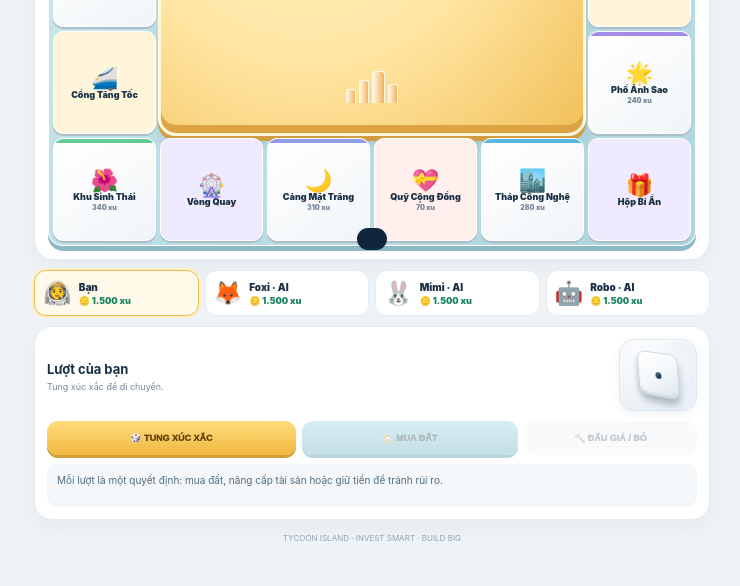
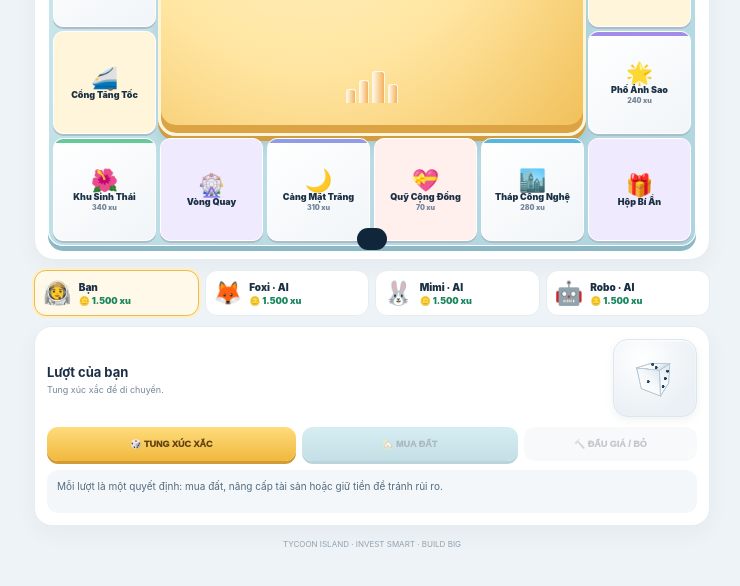
Before and after one commit to Tainguyen1234/tycoon-island, a plain HTML site: page index.html in a window 1280 px wide. Shown: the part 632-1218 px from the top of the page, without its empty margins (268-1008 px from the left). Drawn offline with Linux system fonts and the light colour scheme.

Commit message:
Replace flaky CSS 3D dice with deterministic canvas 3D renderer (V1.0)

```diff
--- a/index.html
+++ b/index.html
@@ -11,13 +11,8 @@ main{padding:0 12px;margin-top:-17px}.wallet{display:flex;align-items:center;jus
 .island{position:absolute;z-index:1;inset:17%;border:3px solid #fff5d9;border-radius:18px;background:radial-gradient(ellipse at 35% 20%,#fff8d7,#ffe5a0 58%,#f1bf58);box-shadow:inset 0 -8px 0 #dca344,0 5px 0 #d29c40,0 9px 15px #3b64742c;display:flex;flex-direction:column;align-items:center;justify-content:center;text-align:center;overflow:hidden}.island .icon{font-size:clamp(29px,8vw,48px);filter:drop-shadow(0 4px 0 #d29a3e);animation:float 3s ease-in-out infinite}.island b{font-size:clamp(10px,2.8vw,16px);color:#65451c;z-index:1;margin-top:3px}.island small{font-size:7px;letter-spacing:1px;color:#8a6938;font-weight:950;margin-top:3px}.mini-city{position:absolute;bottom:7%;display:flex;align-items:end;gap:3px;opacity:.75}.mini-city i{display:block;width:10px;border:1px solid white;border-bottom:0;border-radius:3px 3px 0 0;background:linear-gradient(90deg,#fff,#f1a24a)}.mini-city i:nth-child(1){height:14px}.mini-city i:nth-child(2){height:23px}.mini-city i:nth-child(3){height:32px;width:13px}.mini-city i:nth-child(4){height:19px}
 .pawn{position:absolute;z-index:5;font-size:clamp(17px,4.5vw,25px);transform:translate(-50%,-75%);filter:drop-shadow(0 3px 2px #29415a70);transition:left .42s cubic-bezier(.2,.8,.2,1),top .42s cubic-bezier(.2,.8,.2,1);pointer-events:none}
 .roster{display:grid;grid-template-columns:repeat(2,minmax(0,1fr));gap:6px;margin:10px 0}.player{display:flex;align-items:center;gap:7px;min-width:0;padding:8px;border:1px solid var(--line);border-radius:12px;background:white}.player.active{border-color:#e8bc58;background:#fff9e9;box-shadow:0 0 0 2px #ffefc7}.avatar{font-size:23px}.pname{font-size:10px;font-weight:950;white-space:nowrap}.cash{font-size:9px;color:#19865d;font-weight:900;margin-top:2px}
-.play-panel{background:#fff;border:1px solid var(--line);border-radius:18px;padding:12px;box-shadow:0 8px 22px #17364b0b}.play-head{display:flex;align-items:center;justify-content:space-between;gap:8px}.play-head b{font-size:13px}.play-head small{display:block;color:var(--muted);font-size:9px;margin-top:3px}.dice-stage{width:78px;height:72px;display:grid;place-items:center;perspective:600px;background:radial-gradient(circle at 35% 25%,#fff,#eaf0f5 72%);border:1px solid #dce6ed;border-radius:15px;box-shadow:inset 0 1px 2px #fff,0 3px 8px #29445a12;overflow:visible}
-.cube{position:relative;width:48px;height:48px;-webkit-transform-style:preserve-3d;transform-style:preserve-3d;transform:rotateX(-24deg) rotateY(-32deg) rotateZ(-5deg);transition:none;transform-origin:50% 50%;will-change:transform;filter:drop-shadow(0 6px 4px #20394d55)}
-.cube.rest{transform:rotateX(-24deg) rotateY(-32deg) rotateZ(-5deg)}
-.face{position:absolute;left:0;top:0;width:48px;height:48px;box-sizing:border-box;border-radius:10px;border:1px solid #cbd7e0;background:linear-gradient(145deg,#fff 0%,#f5f8fb 48%,#dce5ed 100%);box-shadow:inset 0 2px 3px #fff,inset 0 -2px 3px #cbd6df;display:grid;grid-template:repeat(3,1fr)/repeat(3,1fr);padding:6px;gap:2px;-webkit-backface-visibility:hidden;backface-visibility:hidden}
-.face i{display:block;border-radius:50%;background:radial-gradient(circle at 35% 30%,#46647d,#102b43 72%);align-self:center;justify-self:center;width:7px;height:7px;box-shadow:0 1px 1px #fff8}.front{transform:translateZ(24px)}.back{transform:rotateY(180deg) translateZ(24px)}.right{transform:rotateY(90deg) translateZ(24px)}.left{transform:rotateY(-90deg) translateZ(24px)}.topface{transform:rotateX(90deg) translateZ(24px)}.bottom{transform:rotateX(-90deg) translateZ(24px)}
-.cube.rolling{-webkit-animation:spinCube 1.4s cubic-bezier(.12,.72,.18,1) 1 forwards;animation:spinCube 1.4s cubic-bezier(.12,.72,.18,1) 1 forwards}
-@keyframes spinCube{0%{transform:rotateX(-24deg) rotateY(-32deg) rotateZ(-5deg) translateY(0)}25%{transform:rotateX(156deg) rotateY(328deg) rotateZ(175deg) translateY(-8px)}65%{transform:rotateX(456deg) rotateY(688deg) rotateZ(355deg) translateY(-5px)}100%{transform:rotateX(696deg) rotateY(1048deg) rotateZ(715deg) translateY(0)}}
+.play-panel{background:#fff;border:1px solid var(--line);border-radius:18px;padding:12px;box-shadow:0 8px 22px #17364b0b}.play-head{display:flex;align-items:center;justify-content:space-between;gap:8px}.play-head b{font-size:13px}.play-head small{display:block;color:var(--muted);font-size:9px;margin-top:3px}.dice-stage{width:84px;height:78px;display:grid;place-items:center;background:radial-gradient(circle at 35% 25%,#fff,#eaf0f5 72%);border:1px solid #dce6ed;border-radius:15px;box-shadow:inset 0 1px 2px #fff,0 3px 8px #29445a12;overflow:hidden}
+#diceCanvas{display:block;width:76px;height:76px;max-width:100%;touch-action:none}
 .controls{display:grid;grid-template-columns:1.15fr 1fr .8fr;gap:6px;margin-top:10px}button{border:0;border-radius:11px;padding:12px 4px;font-size:9px;font-weight:950;cursor:pointer;touch-action:manipulation}button:disabled{opacity:.35;filter:grayscale(.3)}.roll{background:linear-gradient(#ffdc7c,#f0b83e);color:#62430e;box-shadow:0 3px 0 #d29b36}.buy{background:linear-gradient(#75d6e8,#3daac7);color:#083d50;box-shadow:0 3px 0 #278ba7}.pass{background:#eaf0f5;color:#506478}
 .action-info{margin-top:9px;background:#f3f7fa;border-radius:11px;padding:9px 10px;min-height:43px;font-size:10px;line-height:1.4;color:#536b7f}.action-info strong{color:#1c4058}.toast{position:fixed;left:50%;bottom:18px;transform:translate(-50%,100px);background:#10263b;color:white;padding:11px 15px;border-radius:12px;font-size:11px;font-weight:850;transition:.25s;z-index:20;max-width:90%;text-align:center}.toast.show{transform:translate(-50%,0)}
 .overlay{position:fixed;inset:0;background:#0c2036bb;display:none;align-items:center;justify-content:center;padding:20px;z-index:30}.overlay.show{display:flex}.dialog{width:min(340px,100%);background:#fff;border-radius:20px;padding:18px;text-align:center;box-shadow:0 20px 55px #06162655}.dialog .symbol{font-size:38px}.dialog h3{margin:6px 0;font-size:18px}.dialog p{font-size:11px;color:#687c8e;line-height:1.45}.dialog .choices{display:flex;flex-wrap:wrap;gap:8px;margin-top:12px}.dialog button{flex:1;min-width:90px}.dialog button.choice-main{background:linear-gradient(#ffdc7c,#f0b83e);color:#62430e}.dialog button.choice-alt{background:#eaf0f5;color:#40586e}
@@ -32,7 +27,7 @@ footer{text-align:center;color:#91a2b0;font-size:8px;padding:13px}
 <div class="mission"><div class="mission-top"><span>🎯 HỢP ĐỒNG ĐẦU TƯ</span><span id="missionCount">0 / 3</span></div><p id="missionText">Sở hữu 3 bất động sản trước vòng 8 để nhận thưởng 350 xu.</p><div class="bar"><i id="missionBar"></i></div></div>
 <section class="board-card"><div class="board" id="board"><div class="island"><div class="icon">🏝️</div><b>TYCOON ISLAND</b><small>BUILD YOUR EMPIRE</small><div class="mini-city"><i></i><i></i><i></i><i></i></div></div></div></section>
 <div class="roster" id="roster"></div>
-<section class="play-panel"><div class="play-head"><div><b id="turnTitle">Lượt của bạn</b><small id="turnHint">Tung xúc xắc để khám phá ô đất tiếp theo.</small></div><div class="dice-stage"><div class="cube rest" id="cube"><div class="face front" id="f1"></div><div class="face back" id="f6"></div><div class="face right" id="f3"></div><div class="face left" id="f4"></div><div class="face topface" id="f2"></div><div class="face bottom" id="f5"></div></div></div></div>
+<section class="play-panel"><div class="play-head"><div><b id="turnTitle">Lượt của bạn</b><small id="turnHint">Tung xúc xắc để khám phá ô đất tiếp theo.</small></div><div class="dice-stage"><canvas id="diceCanvas" width="220" height="220" aria-label="Xúc xắc 3D"></canvas></div></div>
 <div class="controls"><button class="roll" id="roll">🎲 TUNG XÚC XẮC</button><button class="buy" id="action" disabled>🏡 MUA ĐẤT</button><button class="pass" id="end" disabled>🔨 ĐẤU GIÁ / BỎ</button></div><div class="action-info" id="info">Mỗi lượt là một quyết định: mua đất, nâng cấp tài sản hoặc giữ tiền để tránh rủi ro.</div></section>
 </main><footer>TYCOON ISLAND · INVEST SMART · BUILD BIG</footer></div>
 <div class="toast" id="toast"></div><div class="overlay" id="overlay"><div class="dialog"><div class="symbol" id="dialogIcon">🏝️</div><h3 id="dialogTitle">Sự kiện!</h3><p id="dialogText"></p><div class="choices" id="choices"></div></div></div>
@@ -65,7 +60,43 @@ const players=[{name:"Bạn",emoji:"🧑‍🚀",color:"#38a7e0",cash:1500,pos:0
 let current=0,hasRolled=false,round=1,gameOver=false,missionDone=false,lastRoll=1,landed=false,modalBusy=false;
 const $=id=>document.getElementById(id),board=$("board");
 const pips={1:[4],2:[0,8],3:[0,4,8],4:[0,2,6,8],5:[0,2,4,6,8],6:[0,2,3,5,6,8]};
-function drawCube(n){for(let i=1;i<=6;i++){const el=$("f"+i);el.innerHTML="";const facePips=i===1?pips[n]:pips[i];facePips.forEach(k=>{let dot=document.createElement("i");dot.style.gridColumn=(k%3+1);dot.style.gridRow=(Math.floor(k/3)+1);el.appendChild(dot)})}}
+const diceCanvas=$("diceCanvas"),diceCtx=diceCanvas.getContext("2d");
+let diceAngle={x:-.42,y:-.58,z:-.08},diceAnim=null;
+const dieFaces=[
+ {n:0,normal:[0,0,1],center:[0,0,1],u:[1,0,0],v:[0,-1,0]},
+ {n:0,normal:[0,0,-1],center:[0,0,-1],u:[-1,0,0],v:[0,-1,0]},
+ {n:3,normal:[1,0,0],center:[1,0,0],u:[0,0,-1],v:[0,-1,0]},
+ {n:4,normal:[-1,0,0],center:[-1,0,0],u:[0,0,1],v:[0,-1,0]},
+ {n:2,normal:[0,-1,0],center:[0,-1,0],u:[1,0,0],v:[0,0,1]},
+ {n:5,normal:[0,1,0],center:[0,1,0],u:[1,0,0],v:[0,0,-1]}
+];
+const pipPattern={1:[4],2:[0,8],3:[0,4,8],4:[0,2,6,8],5:[0,2,4,6,8],6:[0,2,3,5,6,8]};
+function rotate3(v,a){let [x,y,z]=v,cy=Math.cos(a.y),sy=Math.sin(a.y),cx=Math.cos(a.x),sx=Math.sin(a.x),cz=Math.cos(a.z),sz=Math.sin(a.z);let x1=x*cy+z*sy,z1=-x*sy+z*cy;let y2=y*cx-z1*sx,z2=y*sx+z1*cx;return [x1*cz-y2*sz,x1*sz+y2*cz,z2]}
+function project3(v){let p=rotate3(v,diceAngle),k=145/(4.6-p[2]);return [110+p[0]*k,106+p[1]*k,p[2]]}
+function drawDie(value=1){
+ const ctx=diceCtx;if(!ctx)return;ctx.clearRect(0,0,220,220);
+ let visible=dieFaces.map(face=>{let normal=rotate3(face.normal,diceAngle);let center=rotate3(face.center,diceAngle);return {face,normal,depth:center[2]}}).filter(o=>o.normal[2]>.015).sort((a,b)=>a.depth-b.depth);
+ ctx.save();ctx.shadowColor="rgba(24,48,69,.28)";ctx.shadowBlur=13;ctx.shadowOffsetY=8;
+ visible.forEach(({face})=>{
+  const corners=[[-1,-1],[1,-1],[1,1],[-1,1]].map(([a,b])=>[face.center[0]+face.u[0]*a+face.v[0]*b,face.center[1]+face.u[1]*a+face.v[1]*b,face.center[2]+face.u[2]*a+face.v[2]*b]).map(project3);
+  ctx.beginPath();ctx.moveTo(corners[0][0],corners[0][1]);corners.slice(1).forEach(p=>ctx.lineTo(p[0],p[1]));ctx.closePath();
+  let grad=ctx.createLinearGradient(corners[0][0],corners[0][1],corners[2][0],corners[2][1]);grad.addColorStop(0,"#ffffff");grad.addColorStop(.55,"#f3f7fa");grad.addColorStop(1,"#dce6ee");ctx.fillStyle=grad;ctx.fill();ctx.shadowColor="transparent";ctx.lineWidth=3.2;ctx.strokeStyle="#b9c9d5";ctx.stroke();
+  let number=face.n===0?(face.normal[2]>0?value:7-value):face.n;
+  (pipPattern[number]||[]).forEach(k=>{let a=((k%3)-1)*.48,b=(Math.floor(k/3)-1)*.48;let local=[face.center[0]+face.u[0]*a+face.v[0]*b,face.center[1]+face.u[1]*a+face.v[1]*b,face.center[2]+face.u[2]*a+face.v[2]*b];let q=project3(local);ctx.beginPath();ctx.arc(q[0],q[1],4.2,0,Math.PI*2);ctx.fillStyle="#183b57";ctx.fill();ctx.beginPath();ctx.arc(q[0]-1,q[1]-1,1.2,0,Math.PI*2);ctx.fillStyle="#718ba0";ctx.fill()});
+ });
+ ctx.restore();
+}
+function drawCube(n){drawDie(n)}
+function animateDie(n,done){
+ const start={...diceAngle},target={x:-.42,y:-.58,z:-.08},t0=performance.now(),duration=1500;
+ $("#roll").disabled=true;
+ function frame(now){let t=Math.min(1,(now-t0)/duration),ease=1-Math.pow(1-t,4);
+  diceAngle={x:start.x+Math.PI*8*ease+(target.x-start.x)*ease,y:start.y+Math.PI*10*ease+(target.y-start.y)*ease,z:start.z+Math.PI*6*ease+(target.z-start.z)*ease};
+  drawDie(n);
+  if(t<1)requestAnimationFrame(frame);else{diceAngle=target;drawDie(n);done()}
+ }
+ requestAnimationFrame(frame);
+}
 function build(){spaces.forEach((s,i)=>{let el=document.createElement("div");el.className="tile "+s[1];el.id="tile"+i;el.style.gridRow=cells[i][0];el.style.gridColumn=cells[i][1];if(s[5])el.style.setProperty("--c",s[5]);el.innerHTML='<span class="ico">'+s[2]+'</span><span>'+s[0]+'</span>'+(s[3]?'<small>'+s[3]+' xu</small>':'')+'<i class="owner" id="owner'+i+'" hidden></i><span id="building'+i+'" class="building"></span>';board.appendChild(el)});players.forEach((p,i)=>{let el=document.createElement("div");el.className="pawn";el.id="pawn"+i;el.textContent=p.emoji;board.appendChild(el)});drawCube(1)}
 function ownerOf(k){return players.findIndex(p=>p.lands.includes(k))}
 function say(t){$("info").innerHTML=t}
```
